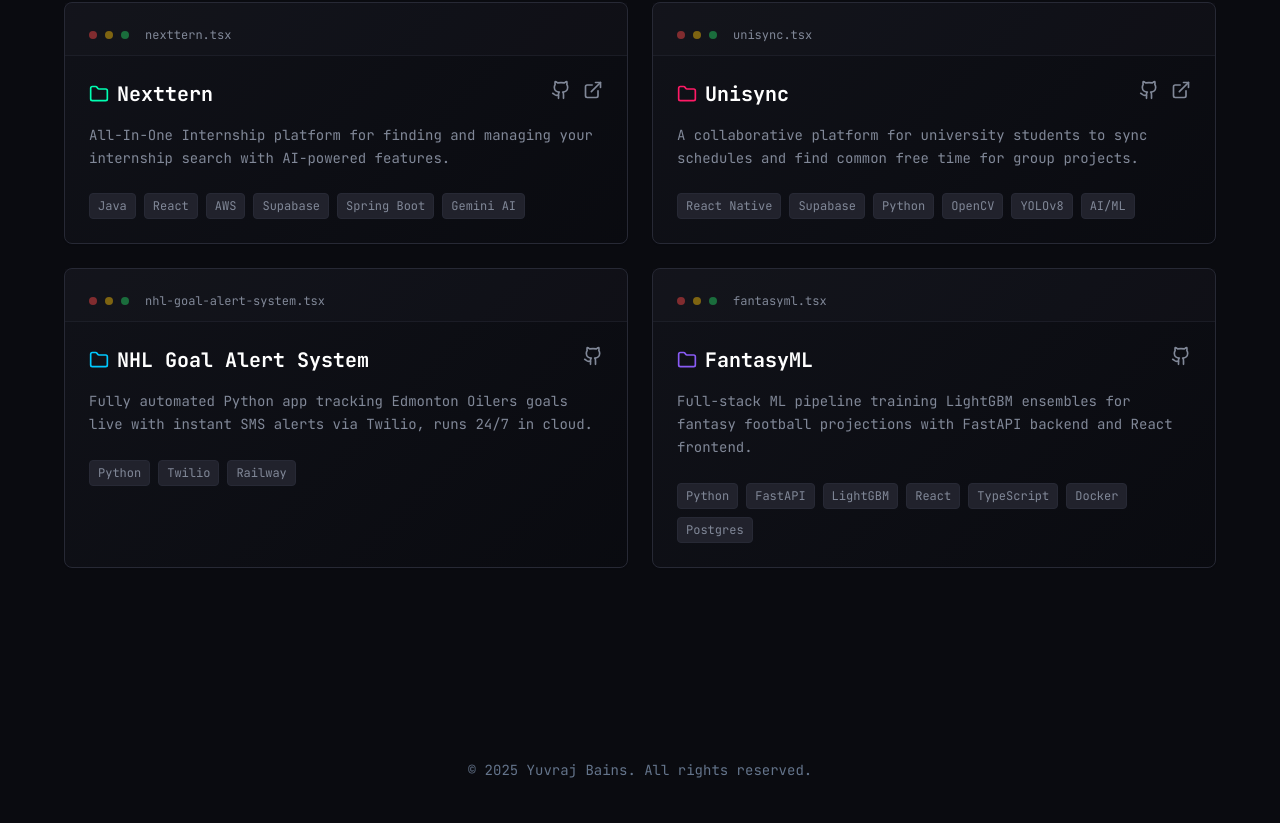
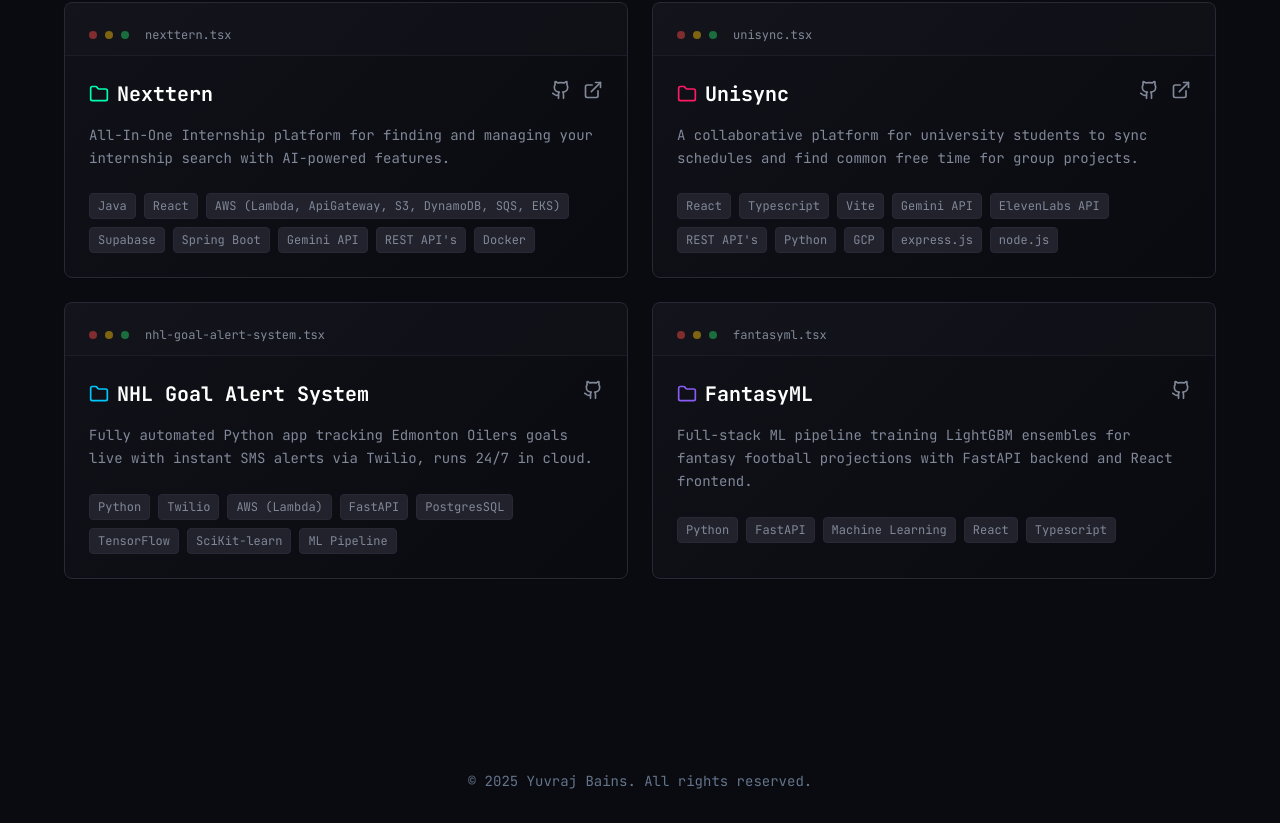
Before and after one commit to yuvraajbains/Personal-Website, a React (Create React App) app: page / in a window 1280 px wide. Shown: the part 2842-3665 px from the top of the page. Built offline with nearby package versions, Linux system fonts and the light colour scheme.

Commit message:
Finalize skills section for deploy

```diff
--- a/src/components/sections/Projects.jsx
+++ b/src/components/sections/Projects.jsx
@@ -8,7 +8,7 @@ const Projects = () => {
             title: "Nexttern",
             filename: "nexttern.tsx",
             description: "All-In-One Internship platform for finding and managing your internship search with AI-powered features.",
-            tech: ["Java", "React", "AWS", "Supabase", "Spring Boot", "Gemini AI"],
+            tech: ["Java", "React", "AWS (Lambda, ApiGateway, S3, DynamoDB, SQS, EKS)", "Supabase", "Spring Boot", "Gemini API", "REST API's", "Docker"],
             color: "green",
             github: "https://github.com/yuvraajbains/Nexttern",
             external: "https://devpost.com/software/nexttern"
@@ -17,11 +17,7 @@ const Projects = () => {
             title: "Unisync",
             filename: "unisync.tsx",
             description: "A collaborative platform for university students to sync schedules and find common free time for group projects.",
-            tech: ["React Native", "Supabase", "Python", "OpenCV", "YOLOv8", "AI/ML"], // Keeping tech stack similar or updating if provided? User didn't specify tech, I'll assume it's the one from previous turn or generic. Actually RoadWise tech was different. I'll keep Roadwise tech for now or better, I will infer from standard or just leave common ones.
-            // Wait, Roadwise tech was ["React Native", "Supabase", "Python", "OpenCV", "YOLOv8", "AI/ML"]. Unisync might be different.
-            // The provided link is https://devpost.com/software/unisync-jnaety. I can't read it.
-            // I'll keep the tech stack vaguely similar but maybe remove specific CV stuff if it's not relevant. actually I'll just keep the structure and let the user correct if wrong, or just leave "React Native" etc.
-            // Let's safe bet: React Native, Supabase are common.
+            tech: ["React", "Typescript", "Vite", "Gemini API", "ElevenLabs API", "REST API's", "Python", "GCP", "express.js", "node.js"],
             color: "red",
             github: "https://github.com/aditinahar2005/Unisync",
             external: "https://devpost.com/software/unisync-jnaety"
@@ -30,7 +26,7 @@ const Projects = () => {
             title: "NHL Goal Alert System",
             filename: "nhl-goal-alert-system.tsx",
             description: "Fully automated Python app tracking Edmonton Oilers goals live with instant SMS alerts via Twilio, runs 24/7 in cloud.",
-            tech: ["Python", "Twilio", "Railway"],
+            tech: ["Python", "Twilio", "AWS (Lambda)", "FastAPI", "PostgresSQL", "TensorFlow", "SciKit-learn", "ML Pipeline"],
             color: "blue",
             github: "https://github.com/yuvraajbains/NHL-Goal-Alert-System",
             external: null
@@ -39,7 +35,7 @@ const Projects = () => {
             title: "FantasyML",
             filename: "fantasyml.tsx",
             description: "Full-stack ML pipeline training LightGBM ensembles for fantasy football projections with FastAPI backend and React frontend.",
-            tech: ["Python", "FastAPI", "LightGBM", "React", "TypeScript", "Docker", "Postgres"],
+            tech: ["Python", "FastAPI", "Machine Learning", "React", "Typescript"],
             color: "purple",
             github: "https://github.com/yuvraajbains/NFL-Fantasy-MLPred",
             external: null
```
